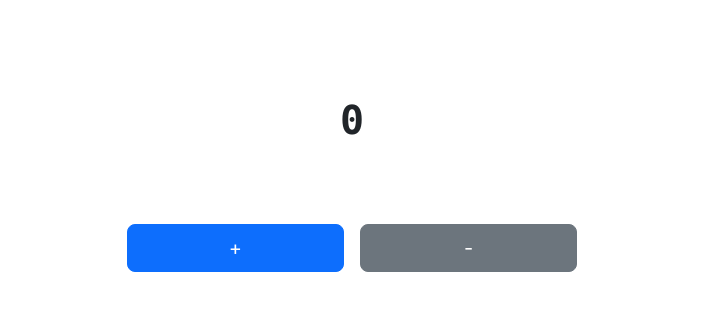
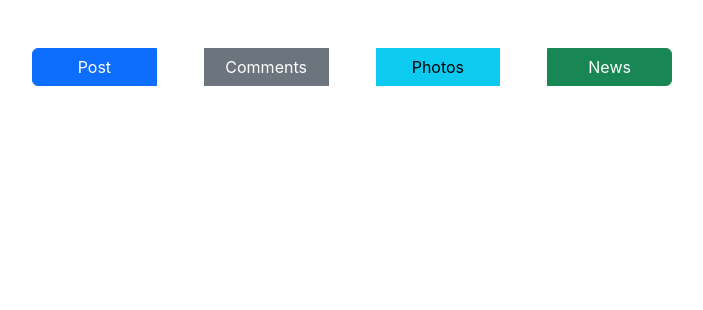
Before and after one commit to Dazzler123/React-JS-Library, a React (Create React App) app: page / in a window 1280 px wide. Shown: the top 310 px of the page, without its empty margins (288-991 px from the left). Built offline with nearby package versions, Linux system fonts and the light colour scheme; the HTML template or start-up script is replaced by a standard one.

Commit message:
Content added

```diff
--- a/src/App.js
+++ b/src/App.js
@@ -7,6 +7,7 @@ import {ShowUser} from "./component/ShowUser";
 import {View} from "./component/View";
 import {Array} from "./component/Array";
 import {AddMinusView} from "./component/AddMinusView";
+import {EffectHookTask} from "./component/EffectHookTask";
 
 function App() {
 
@@ -30,7 +31,8 @@ function App() {
             {/*<br/>*/}
             {/*<Array/>*/}
             {/*<EventListener/>*/}
-            <AddMinusView/>
+            {/*<AddMinusView/>*/}
+            <EffectHookTask/>
         </div>
     )
 
--- a/src/component/EffectHookTask.jsx
+++ b/src/component/EffectHookTask.jsx
@@ -0,0 +1,13 @@
+export const EffectHookTask = () => {
+  return (
+      <div>
+          <div className="d-flex btn-group col-6 justify-content-center mt-5 gap-5 mx-auto row" role="group"
+               aria-label="Default button group">
+              <button type="button" className="btn btn-primary col-2">Post</button>
+              <button type="button" className="btn btn-secondary col-2">Comments</button>
+              <button type="button" className="btn btn-info col-2">Photos</button>
+              <button type="button" className="btn btn-success col-2">News</button>
+          </div>
+      </div>
+  )
+}
```
